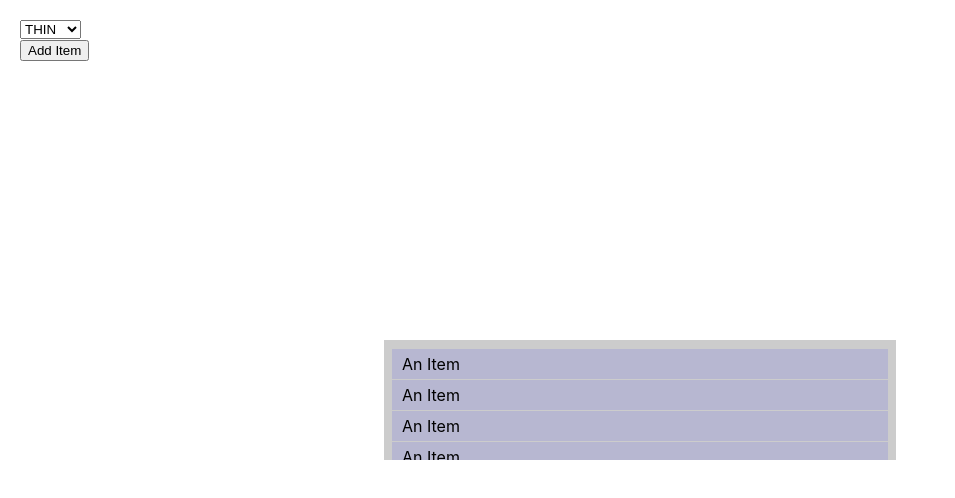
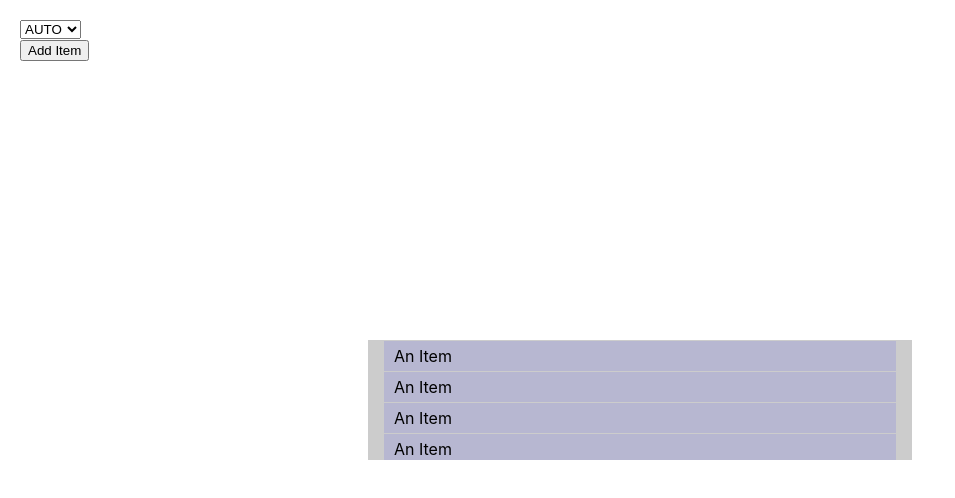
Before and after one commit to amadeus/experiment-cross-platform-scrollers, a React (Create React App) app: page / in a window 1280 px wide. Shown: the top 498 px of the page, without its empty margins (0-955 px from the left). Built offline with nearby package versions, Linux system fonts and the light colour scheme; the HTML template or start-up script is replaced by a standard one.

Commit message:
Refactoring to factory API
This creates some kind-of-annoying system with fade props :X

```diff
--- a/src/App.module.css
+++ b/src/App.module.css
@@ -3,14 +3,6 @@
   width: 40%;
   height: 15%;
   background-color: #ccc;
-}
-
-.thin {
-  padding: 8px;
-}
-
-.auto {
-  padding: 0 16px;
 }
 
 .item {
@@ -28,3 +20,82 @@
   top: 20px;
   left: 20px;
 }
+
+.scrollbar {
+  scrollbar-color: transparent transparent;
+}
+
+.scrollbar:hover {
+  scrollbar-color: rgba(0, 0, 0, 0.2) #ccc;
+}
+
+.scrollbar::-webkit-scrollbar-track-piece {
+  background-color: transparent;
+}
+
+.scrollbar::-webkit-scrollbar-track {
+  background: inherit;
+}
+
+.scrollbar::-webkit-scrollbar-thumb {
+  background-clip: padding-box;
+  background-color: rgba(0, 0, 0, 0.2);
+  visibility: hidden;
+}
+
+.scrollbar:hover::-webkit-scrollbar-thumb {
+  visibility: visible;
+}
+
+.scrollbar::-webkit-scrollbar-button {
+  width: 0;
+  height: 0;
+}
+
+.scrollbar::-webkit-scrollbar-corner {
+  width: 0;
+  height: 0;
+}
+
+.auto {
+  composes: scrollbar;
+  padding: 0 16px;
+  scrollbar-width: auto;
+}
+
+.auto::-webkit-scrollbar {
+  width: 16px;
+  height: 16px;
+}
+
+.auto::-webkit-scrollbar-thumb {
+  border: 4px solid transparent;
+  border-radius: 8px;
+}
+
+.none {
+  composes: scrollbar;
+  scrollbar-width: none;
+}
+
+.none::-webkit-scrollbar {
+  width: 0;
+  height: 0;
+}
+
+.thin {
+  composes: scrollbar;
+  padding: 8px;
+  scrollbar-width: thin;
+}
+
+.thin::-webkit-scrollbar {
+  width: 8px;
+  height: 8px;
+}
+
+.thin::-webkit-scrollbar-thumb {
+  width: 4px;
+  border-radius: 4px;
+  border: 2px solid transparent;
+}
--- a/src/App.tsx
+++ b/src/App.tsx
@@ -1,8 +1,17 @@
 import React, {useState, useRef, useEffect, useCallback, useMemo} from 'react';
-import classNames from 'classnames';
-import Scroller, {ScrollbarSizes, ScrollerRef} from './Scroller';
+import createScroller, {ScrollerRef} from './Scroller';
 import generateRow from './generateRow';
 import styles from './App.module.css';
+
+const ScrollerNone = createScroller(styles.none);
+const ScrollerThin = createScroller(styles.thin);
+const ScrollerAuto = createScroller(styles.auto);
+
+enum ScrollbarSizes {
+  NONE = 'NONE',
+  THIN = 'THIN',
+  AUTO = 'AUTO',
+}
 
 // There are a few various contexts we need to be able to support
 // * Chrome - supports custom scrollbar styles which automatically pad the
@@ -17,7 +26,7 @@ import styles from './App.module.css';
 
 export default () => {
   const ref = useRef<ScrollerRef>(null);
-  const [size, setSize] = useState<ScrollbarSizes>(ScrollbarSizes.THIN);
+  const [size, setSize] = useState<ScrollbarSizes>(ScrollbarSizes.AUTO);
   const handleChange = useCallback(({currentTarget: {value}}) => {
     switch (value) {
       case ScrollbarSizes.AUTO:
@@ -49,6 +58,15 @@ export default () => {
     []
   );
 
+  let Scroller;
+  if (size === ScrollbarSizes.NONE) {
+    Scroller = ScrollerNone;
+  } else if (size === ScrollbarSizes.THIN) {
+    Scroller = ScrollerThin;
+  } else {
+    Scroller = ScrollerAuto;
+  }
+
   return (
     <>
       <div className={styles.tools}>
@@ -57,14 +75,7 @@ export default () => {
         </select>
         <button onClick={handleClick}>Add Item</button>
       </div>
-      <Scroller
-        ref={ref}
-        className={classNames(styles.container, {
-          [styles.thin]: size === ScrollbarSizes.THIN,
-          [styles.auto]: size === ScrollbarSizes.AUTO,
-        })}
-        type={size}
-        fade>
+      <Scroller ref={ref} className={styles.container}>
         {children}
       </Scroller>
     </>
--- a/src/Scroller.module.css
+++ b/src/Scroller.module.css
@@ -1,11 +1,6 @@
 .container {
-  position: relative;
-  overflow-y: scroll;
-  overflow-x: hidden;
-  box-sizing: border-box;
+  overflow: auto;
   background-clip: padding-box;
-
-  scrollbar-color: rgba(0, 0, 0, 0.2) transparent;
 }
 
 .padding {
@@ -14,83 +9,17 @@
   pointer-events: none;
 }
 
-.container::-webkit-scrollbar-track-piece {
-  background-color: transparent;
+.testStyles {
+  position: absolute;
+  top: -100px;
+  left: -100px;
+  width: 100px;
+  height: 100px;
+  overflow: scroll;
+  background-color: red;
 }
 
-.container::-webkit-scrollbar-track {
-  background: inherit;
+.testInnerStyles {
+  width: 200px;
+  height: 200px;
 }
-
-.container::-webkit-scrollbar-thumb {
-  background-clip: padding-box;
-  background-color: rgba(0, 0, 0, 0.2);
-}
-
-.container::-webkit-scrollbar-button {
-  width: 0;
-  height: 0;
-}
-.container::-webkit-scrollbar-corner {
-  width: 0;
-  height: 0;
-}
-
-.testStyles {
-  position: absolute;
-  top: -999px;
-  left: -999px;
-  width: 400px;
-  height: 400px;
-  overflow-y: scroll;
-}
-
-.fade::-webkit-scrollbar-thumb {
-  visibility: hidden;
-}
-.fade:hover::-webkit-scrollbar-thumb {
-  visibility: visible;
-}
-
-.fade {
-  scrollbar-color: transparent transparent;
-  /* may not be worth Edge support since it becomes chromium soon */
-  /* -ms-overflow-style: none; */
-}
-.fade:hover {
-  scrollbar-color: rgba(0, 0, 0, 0.2) #ccc;
-  /* -ms-overflow-style: scrollbar; */
-}
-
-.auto {
-  scrollbar-width: auto;
-}
-
-.auto::-webkit-scrollbar {
-  width: 16px;
-  /* height: 16px; */
-}
-.auto::-webkit-scrollbar-thumb {
-  border: 4px solid transparent;
-  border-radius: 8px;
-}
-
-.none {
-  scrollbar-width: none;
-}
-.none::-webkit-scrollbar {
-  width: 0;
-}
-
-.thin {
-  scrollbar-width: thin;
-}
-.thin::-webkit-scrollbar {
-  width: 8px;
-  /* height: 8px; */
-}
-.thin::-webkit-scrollbar-thumb {
-  width: 4px;
-  border-radius: 4px;
-  border: 2px solid transparent;
-}
--- a/src/Scroller.tsx
+++ b/src/Scroller.tsx
@@ -8,8 +8,6 @@ type ScrollHandler = (event: ScrollEvent) => void;
 export type ScrollerProps = {
   className?: string | null | undefined;
   children: React.ReactNode;
-  type: ScrollbarSizes;
-  fade?: boolean;
   onScroll?: ScrollHandler;
 };
 
@@ -28,50 +26,19 @@ export type ScrollerState = {
 // @ts-ignore
 const ResizeObserver: any = window.ResizeObserver;
 
-export enum ScrollbarSizes {
-  NONE = 'NONE',
-  THIN = 'THIN',
-  AUTO = 'AUTO',
-}
-
-const getScrollbarWidth = (() => {
-  const Widths: Record<string, number> = {};
+function getScrollbarWidth(className: string): {width: number; height: number} {
   let el: HTMLDivElement | null = document.createElement('div');
   let anotherEl: HTMLDivElement | null = document.createElement('div');
-  anotherEl.style.width = '800px';
-  anotherEl.style.height = '800px';
+  anotherEl.className = styles.testInnerStyles;
   el.appendChild(anotherEl);
   document.body.appendChild(el);
-
-  // AUTO
-  el.className = classNames(styles.testStyles, styles.auto);
-  Widths[ScrollbarSizes.AUTO] = el.offsetWidth - el.clientWidth;
-
-  // THIN
-  el.className = classNames(styles.testStyles, styles.thin);
-  Widths[ScrollbarSizes.THIN] = el.offsetWidth - el.clientWidth;
-
-  // NONE
-  el.className = classNames(styles.testStyles, styles.none);
-  Widths[ScrollbarSizes.NONE] = el.offsetWidth - el.clientWidth;
-
+  el.className = classNames(className, styles.testStyles);
+  const specs = {width: el.offsetWidth - el.clientWidth, height: el.offsetHeight - el.clientHeight};
   document.body.removeChild(el);
   el = null;
   anotherEl = null;
-  console.log('browser detected scrollbar sizes', Widths);
-  return (type: ScrollbarSizes) => Widths[type];
-})();
-
-function cleanupPadding(ref: React.RefObject<HTMLDivElement>, type: ScrollbarSizes) {
-  const {current} = ref;
-  if (current == null) {
-    return;
-  }
-  current.style.paddingRight = '';
-  const computedStyle = window.getComputedStyle(current);
-  const paddingRight = parseInt(computedStyle.getPropertyValue('padding-right'), 10);
-  const scrollbarWidth = getScrollbarWidth(type);
-  current.style.paddingRight = `${Math.max(0, paddingRight - scrollbarWidth)}px`;
+  console.log('browser detected scrollbar sizes', specs);
+  return specs;
 }
 
 function useScrollerState(ref: React.Ref<ScrollerRef>, onScroll: ScrollHandler | undefined) {
@@ -120,13 +87,23 @@ function useScrollerState(ref: React.Ref<ScrollerRef>, onScroll: ScrollHandler |
   return {handleScroll, scroller};
 }
 
-function usePaddingFixes(
-  type: ScrollbarSizes,
-  className: string | null | undefined,
-  scroller: React.RefObject<HTMLDivElement>
-) {
+export default function createScroller(scrollbarClassName: string = '') {
+  const specs = getScrollbarWidth(scrollbarClassName);
+
+  function cleanupPadding(ref: React.RefObject<HTMLDivElement>) {
+    const {current} = ref;
+    if (current == null) {
+      return;
+    }
+    current.style.paddingRight = '';
+    const computedStyle = window.getComputedStyle(current);
+    const paddingRight = parseInt(computedStyle.getPropertyValue('padding-right'), 10);
+    current.style.paddingRight = `${Math.max(0, paddingRight - specs.width)}px`;
+  }
+
+  function usePaddingFixes(className: string | null | undefined, scroller: React.RefObject<HTMLDivElement>) {
     // Fix side padding
-  useLayoutEffect(() => cleanupPadding(scroller, type), [type, className, scroller]);
+    useLayoutEffect(() => cleanupPadding(scroller), [className, scroller]);
     // Fixes for FF and Edge - bottom padding - do I still want to do this?
     // const [paddingBottom, setPaddingBottom] = useState(null);
     // useLayoutEffect(() => {
@@ -135,25 +112,18 @@ function usePaddingFixes(
     // })
   }
 
-function Scroller({children, className, type, onScroll, fade = false}: ScrollerProps, ref: React.Ref<ScrollerRef>) {
+  return forwardRef(function Scroller({children, className, onScroll}: ScrollerProps, ref: React.Ref<ScrollerRef>) {
     const {handleScroll, scroller} = useScrollerState(ref, onScroll);
-  usePaddingFixes(type, className, scroller);
-
+    usePaddingFixes(className, scroller);
     return (
       <div
         ref={scroller}
         onScroll={ref != null || onScroll != null ? handleScroll : undefined}
-      className={classNames(className, styles.container, {
-        [styles.none]: type === ScrollbarSizes.NONE,
-        [styles.thin]: type === ScrollbarSizes.THIN,
-        [styles.auto]: type === ScrollbarSizes.AUTO,
-        [styles.fade]: fade,
-      })}>
+        className={classNames(className, styles.container, scrollbarClassName)}>
         {children}
         {/* This is an FF and Edge fix, and not sure if we should include it */}
         {/* <div className={styles.padding} style={{height: paddingBottom}} /> */}
       </div>
     );
+  });
 }
-
-export default forwardRef(Scroller);
```
Lines whose indentation alone changed are shown as unchanged.
